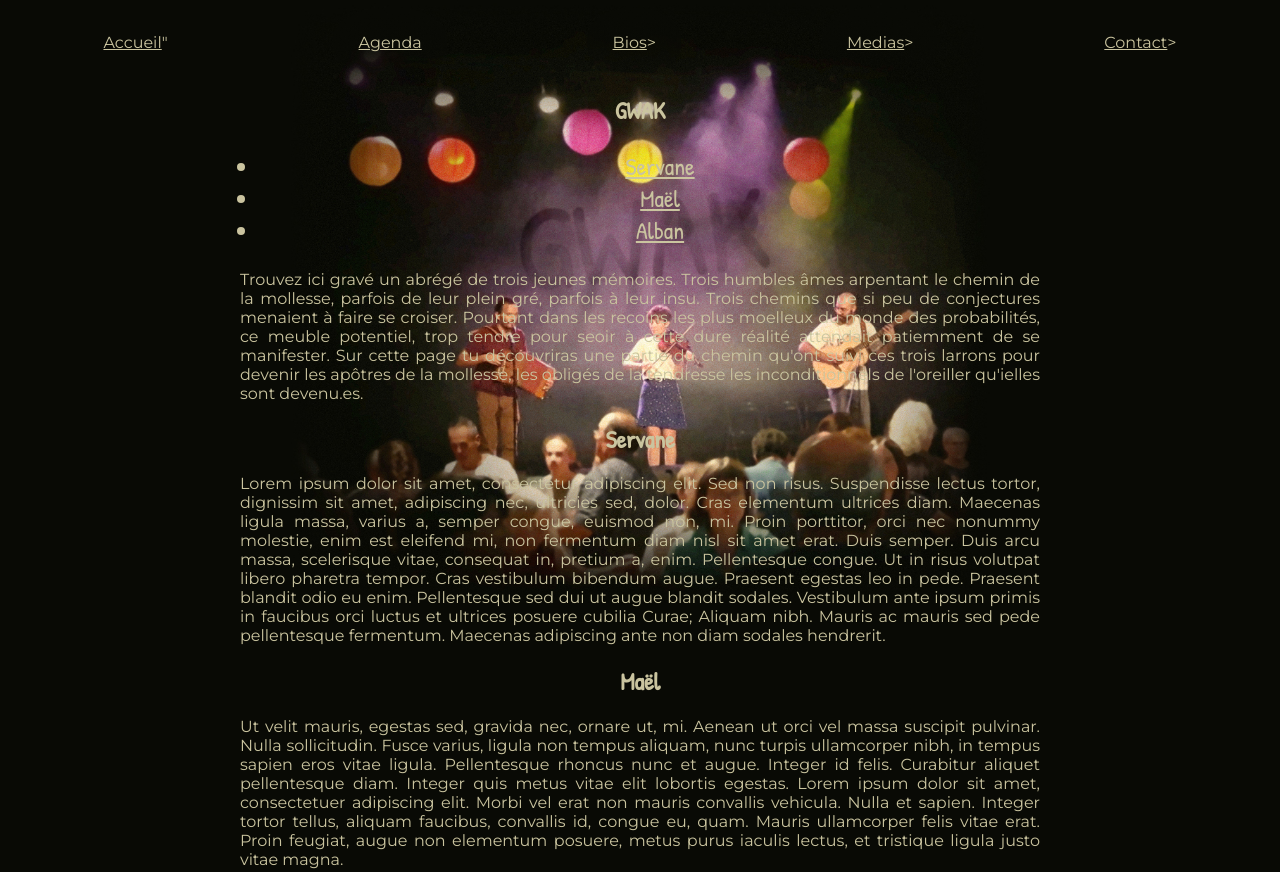
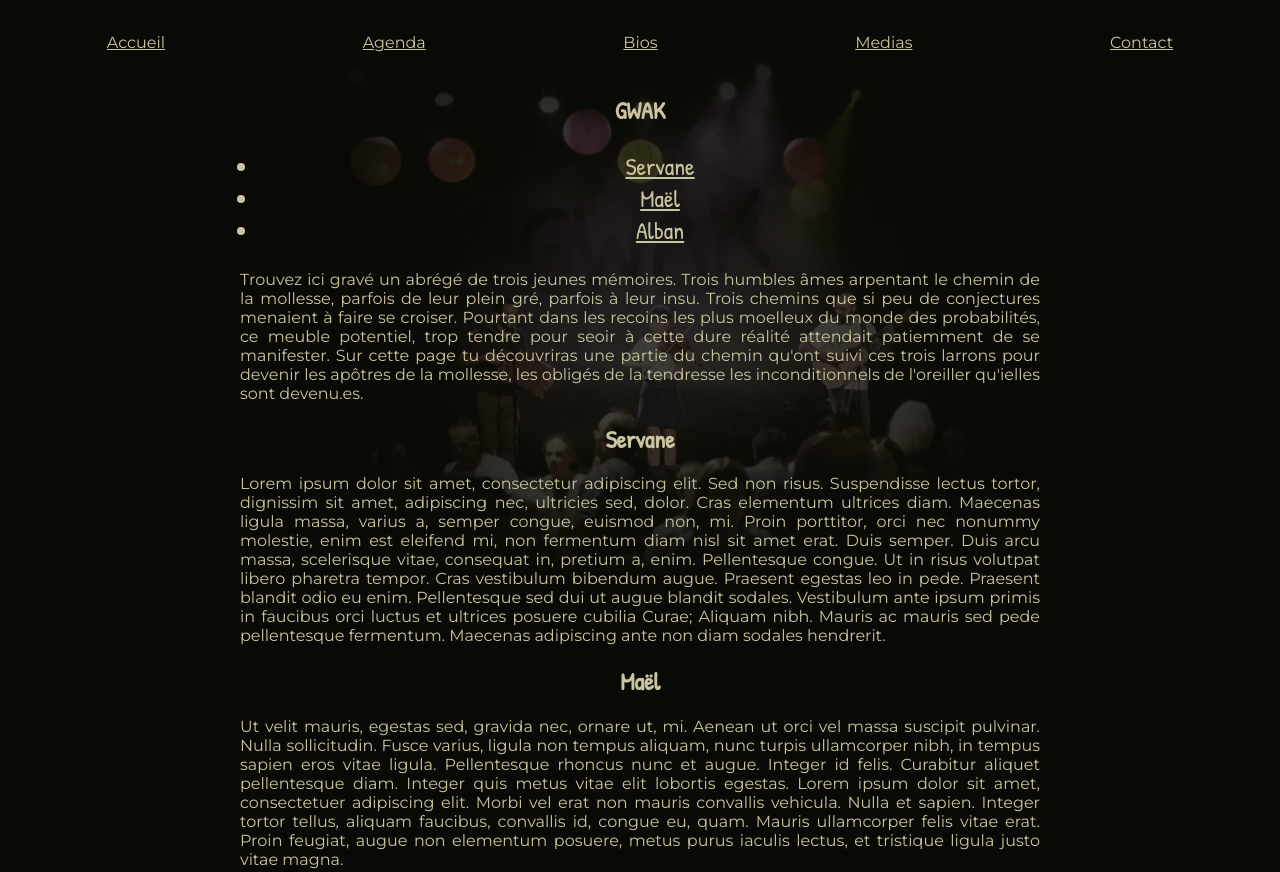
Before and after one commit to Alban343/GWAK-website, a plain HTML site: page bios.html in a window 1280 px wide. Shown: the top 872 px of the page. Drawn offline with Linux system fonts and the light colour scheme.

Commit message:
modified:   agenda.html #	modified:   bios.html #	modified:   contact.html #	new file:   edition IMAGES/gwak_maindark.jpg #	modified:   index.html #	modified:   medias.html #	modified:   style.css

```diff
--- a/bios.html
+++ b/bios.html
@@ -23,14 +23,14 @@
 
 </head>
 
-<body>
+<body class="bodydark">
 
     <header class="header">
-        <div><a href="index.html">Accueil</a>"</div>
+        <div><a href="index.html">Accueil</a></div>
         <div><a href="agenda.html">Agenda</a></div>
-        <div><a href="bios.html">Bios</a>></div>
-        <div><a href="medias">Medias</a>></div>
-        <div><a href="contact.html">Contact</a>></div>
+        <div><a href="bios.html">Bios</a></div>
+        <div><a href="medias.html">Medias</a></div>
+        <div><a href="contact.html">Contact</a></div>
     </header>
 
     <h1>GWAK</h1>
--- a/style.css
+++ b/style.css
@@ -25,7 +25,14 @@ p {font-family: "Montserrat", sans-serif;
 header div {
     font-family: "Montserrat", sans-serif;
     padding: 2%;
-    background-image: linear-gradient(to bottom, rgba(9, 10, 5, 0.9) 0%, rgba(9, 10, 5, 0.7) 50%, rgba(9, 10, 5, 0) 100%);
+    background-image: radial-gradient(circle, rgba(9, 10, 5, 1) 0%, rgba(9, 10, 5, 0.8) 50%, rgba(9, 10, 5, 0) 85%);
+    border-radius: 45%;
+}
+
+header div:hover {
+    color:rgb(255, 255, 255);
+    padding: 1.9%;
+    background-image: radial-gradient(circle, rgb(35, 35, 20, 1) 0%, rgba(35, 35, 20, 0.4) 40%, rgba(35, 35, 20, 0) 60%);
     border-radius: 45%;
 }
 
@@ -38,11 +45,20 @@ header div {
 body {background-color:#090a05;}
 
 @media screen and (min-width: 768px) {
-    body {
-    background-image: url("edition IMAGES/gwak_main.jpg");
-    background-size: 55%;
-    background-repeat: no-repeat;
-    background-position: center top;
+    .bodymain {
+        background-image: url("edition IMAGES/gwak_main.jpg");
+        background-size: 55%;
+        background-repeat: no-repeat;
+        background-position: center top;
+        background-attachment: fixed;
+    }
+
+    .bodydark {
+        background-image: url("edition IMAGES/gwak_maindark.jpg");
+        background-size: 55%;
+        background-repeat: no-repeat;
+        background-position: center top;
+        background-attachment: fixed;
     }
 }
 
```
Also changed, not shown: agenda.html (+6 -5 lines), contact.html (+6 -5 lines), index.html (+7 -5 lines), medias.html (+6 -5 lines), edition IMAGES/gwak_maindark.jpg (added).
